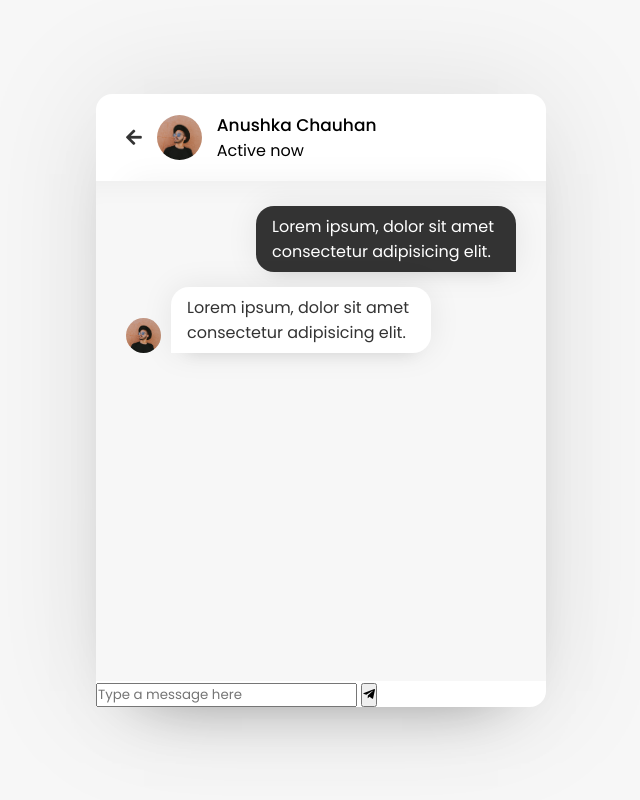
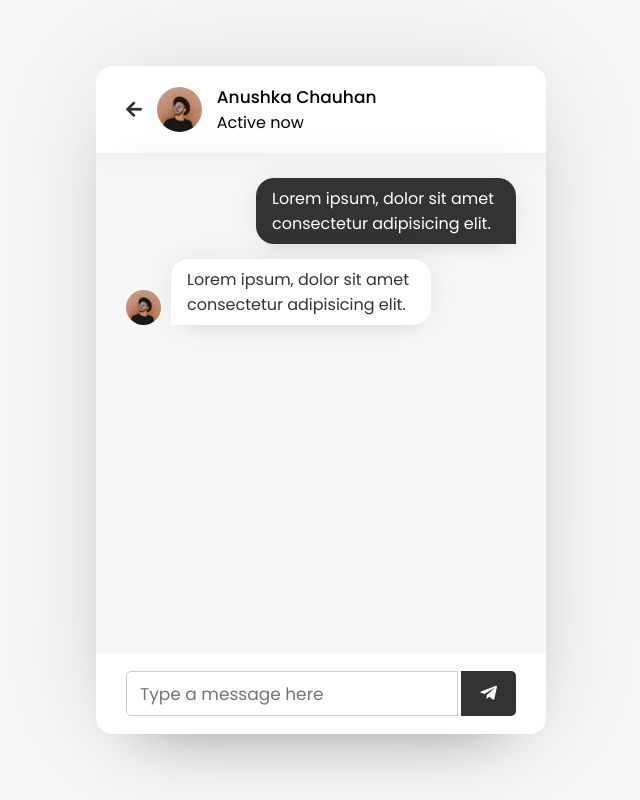
Before and after one commit to anushkachauhxn/php_chatapplication, a PHP site: page /chat.html in a window 1280 px wide. Shown: the whole page, without its empty margins (319-959 px from the left). Run offline with PHP 8.4, Linux system fonts and the light colour scheme; style sheets or scripts are compiled from the project's sources.

Commit message:
LESS for Chat Area: 4 (Typing Area)

```diff
--- a/css/chat.less
+++ b/css/chat.less
@@ -80,4 +80,31 @@
       }
     } //.incoming
   } //.chat-box
+
+  .typing-area {
+    padding: 18px 30px;
+    display: flex;
+    justify-content: space-between;
+
+    input {
+      height: 45px;
+      width: calc(100% - 58px);
+      font-size: 17px;
+      border: 1px solid #ccc;
+      padding: 0 13px;
+      border-radius: 5px 0 0 5px;
+      outline: none;
+    }
+
+    button {
+      width: 55px;
+      border: none;
+      outline: none;
+      background: #333;
+      color: #fff;
+      font-size: 19px;
+      border-radius: 0 5px 5px 0;
+      cursor: pointer;
+    }
+  } //.typing-area
 }
```
